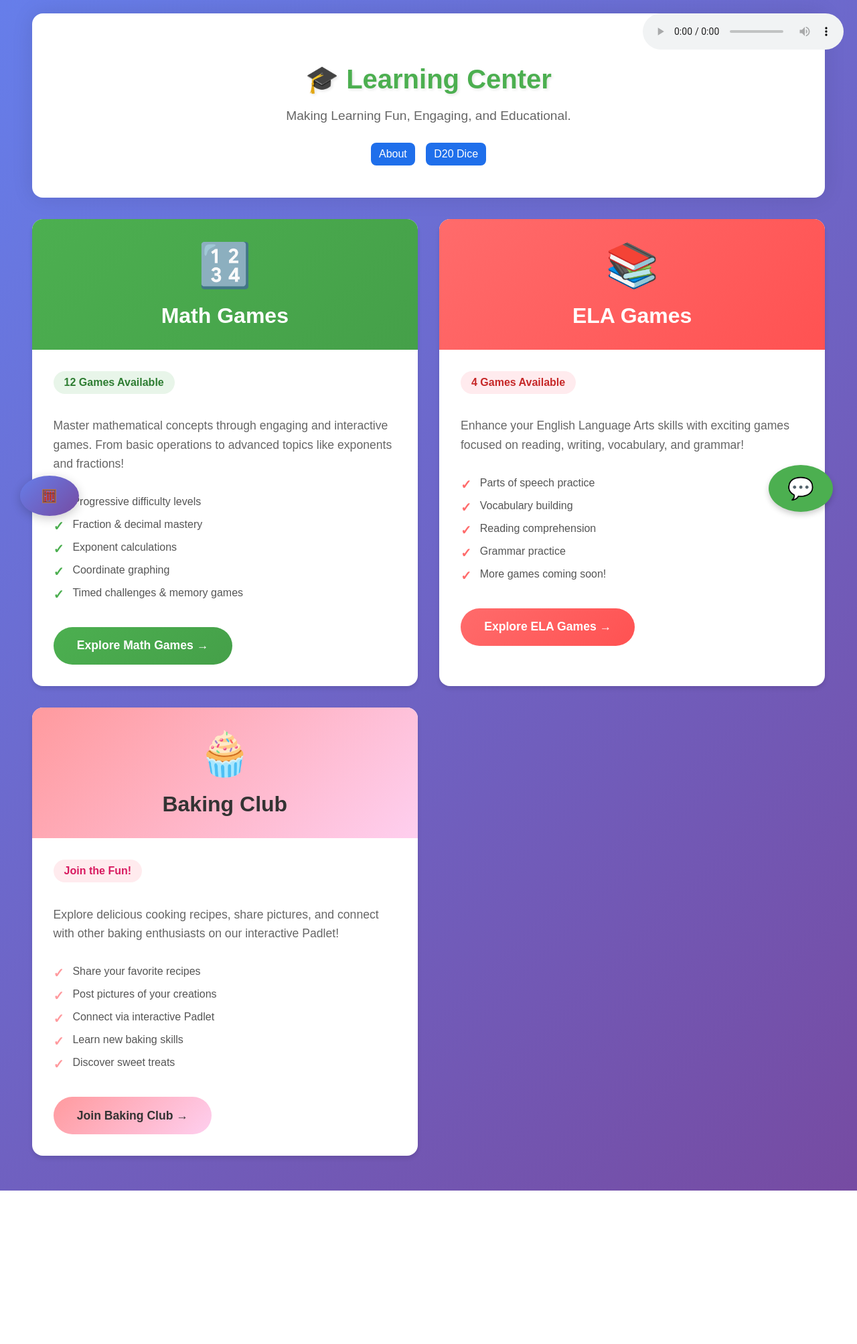
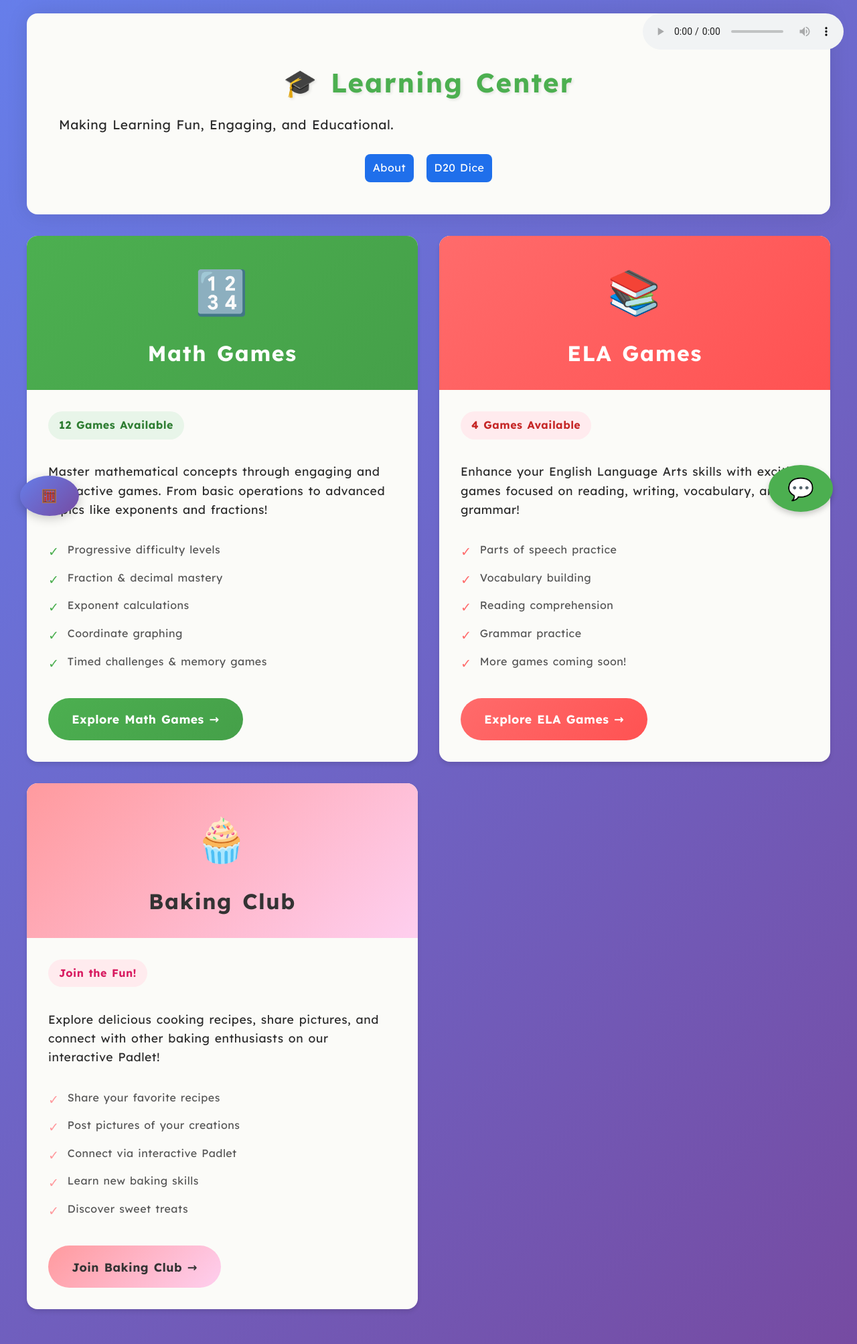
Before and after one commit to rt75272/McAllister, a Flask app: page / in a window 1280 px wide. Shown: the whole page at 67% size. Before the commit the page ends 1777 px from the top, so only its background shows below. Run offline with Flask 3, Linux system fonts and the light colour scheme.

Commit message:
Dyslexia friendly

```diff
--- /dev/null
+++ b/math_practice/static/css/dyslexia.css
@@ -0,0 +1,53 @@
+/* Dyslexia-Friendly Global Overrides */
+
+/* Use Lexend, designed for dyslexia and reading proficiency, with Comic Sans MS fallback */
+:root {
+    --dyslexia-font: 'Lexend', 'Comic Sans MS', 'Arial', sans-serif;
+}
+
+/* Apply readable fonts, line-heights, and spacing to all text elements */
+body, p, a, span, div, li, td, th, button:not(.global-calc-btn), input:not(.global-calculator-display), textarea, h1, h2, h3, h4, h5, h6 {
+    font-family: var(--dyslexia-font) !important;
+}
+
+/* Improve paragraph and text readability */
+body, p, li, div {
+    line-height: 1.6 !important;
+    letter-spacing: 0.03em !important;
+    word-spacing: 0.1em !important;
+}
+
+/* Headers can have slightly more spacing */
+h1, h2, h3, h4, h5, h6 {
+    letter-spacing: 0.05em !important;
+    word-spacing: 0.1em !important;
+    line-height: 1.4 !important;
+}
+
+/* Prevent justified text which creates rivers of white space */
+p, .section-description, .instructions, .message-content, .card-text {
+    text-align: left !important;
+}
+
+/* Avoid pure white backgrounds for large reading areas to reduce visual stress and glare */
+.container, .hero-section, .section-card, .game-container, .modal-content, .message.bot .message-content {
+    background-color: #fbfbf8 !important; /* Soft off-white/cream */
+}
+
+/* Avoid pure black text for better contrast without glare */
+body, p, .section-description, .instructions, .message-content {
+    color: #2b2b2b !important;
+}
+
+/* Convert italics to bold, as italics are often hard for dyslexic users to read */
+em, i {
+    font-style: normal !important;
+    font-weight: 700 !important;
+}
+
+/* Ensure links are clearly identifiable (not just by color) */
+p a, .section-description a {
+    text-decoration: underline !important;
+    text-decoration-thickness: 2px !important;
+    text-underline-offset: 3px !important;
+}
--- a/math_practice/templates/base.html
+++ b/math_practice/templates/base.html
@@ -4,8 +4,15 @@
     <meta charset="UTF-8">
     <meta name="viewport" content="width=device-width, initial-scale=1.0">
     <title>{% block title %}Learning Center{% endblock %}</title>
+    <!-- Dyslexia-Friendly Fonts (Lexend) -->
+    <link rel="preconnect" href="https://fonts.googleapis.com">
+    <link rel="preconnect" href="https://fonts.gstatic.com" crossorigin>
+    <link href="https://fonts.googleapis.com/css2?family=Lexend:wght@400;500;600;700&display=swap" rel="stylesheet">
+
     <link rel="icon" type="image/x-icon" href="{{ url_for('static', filename='favicon.ico') }}">
     <link rel="stylesheet" href="{{ url_for('static', filename='css/style.css') }}">
+    <!-- Dyslexia Global Styles -->
+    <link rel="stylesheet" href="{{ url_for('static', filename='css/dyslexia.css') }}">
     <!-- Calculator Styles -->
     <link rel="stylesheet" href="{{ url_for('static', filename='css/calculator.css') }}">
     <!-- Chatbot Styles -->
```
